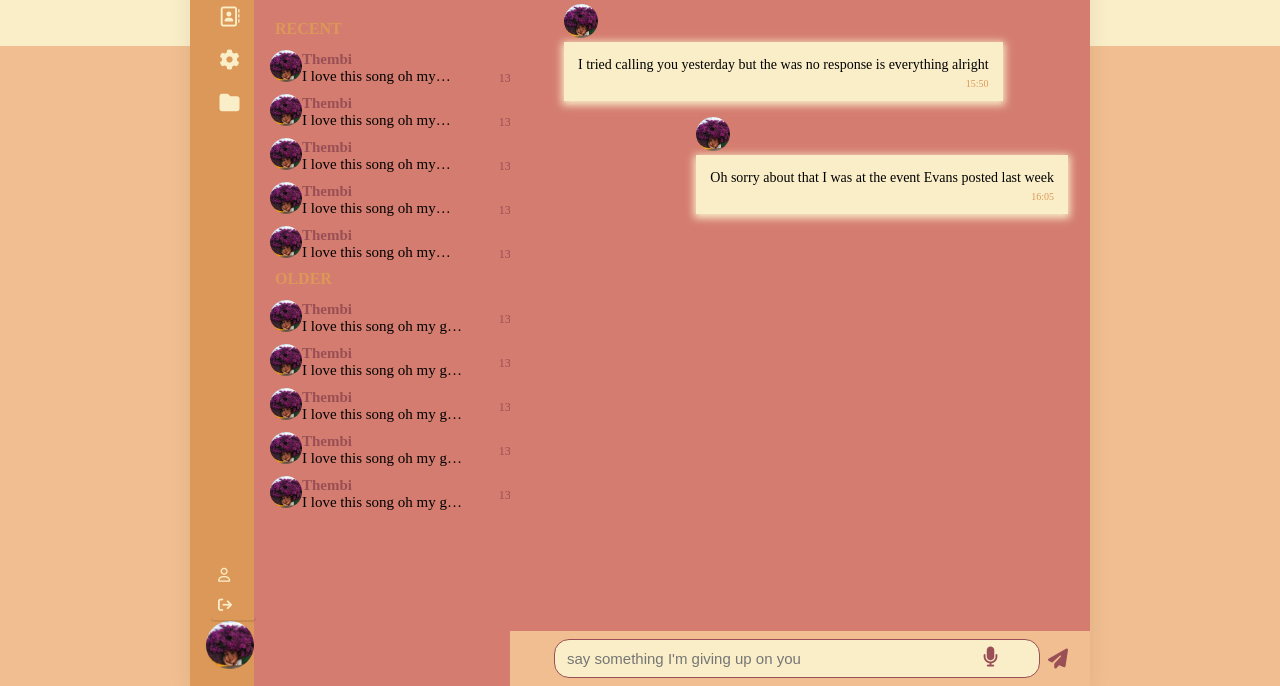
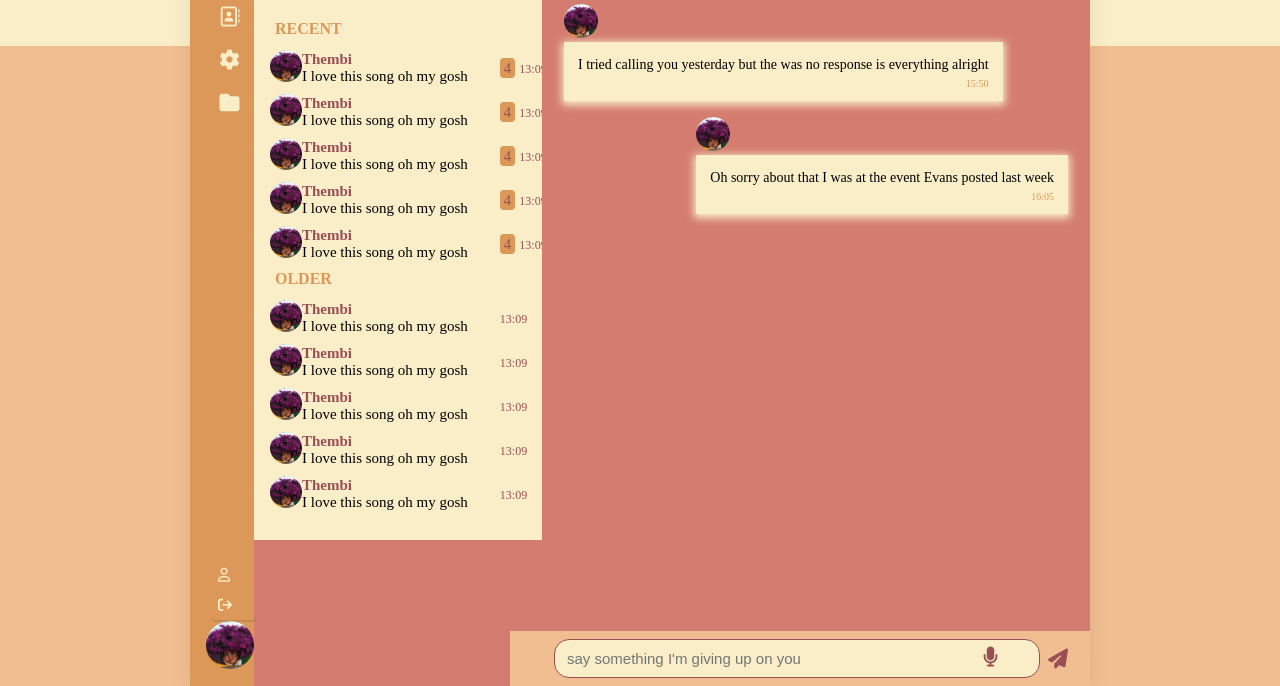
Before and after one commit to MakamuT/Nuru, a plain HTML site: page messages.html in a window 1280 px wide. Shown: the part 114-800 px from the top of the page. Drawn offline with Linux system fonts and the light colour scheme; no server answers; a script that the page names is missing.

Commit message:
updated messages

```diff
--- a/message.css
+++ b/message.css
@@ -152,9 +152,11 @@ body{
     transform: translateY(-50%);
 }
 .content-messages{
+    background-color: #faeec8;
     max-height: 100%;
     margin-top: 16px;
     overflow-y: auto;
+    width: 18rem;
 }
 .content-messages-list{
     list-style: none;
```
